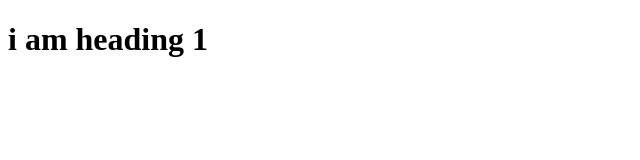
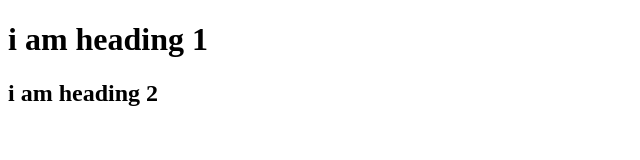
Before and after one commit to nishanksinhmar/bootstrap2, a plain HTML site: page index.html in a window 1280 px wide. Shown: the whole page, without its empty margins (0-640 px from the left). Drawn offline with Linux system fonts and the light colour scheme.

Commit message:
added h2

```diff
--- a/index.html
+++ b/index.html
@@ -7,5 +7,6 @@
 </head>
 <body>
 <h1>i am heading 1</h1>
+<h2>i am heading 2</h2>
 </body>
 </html>
```
